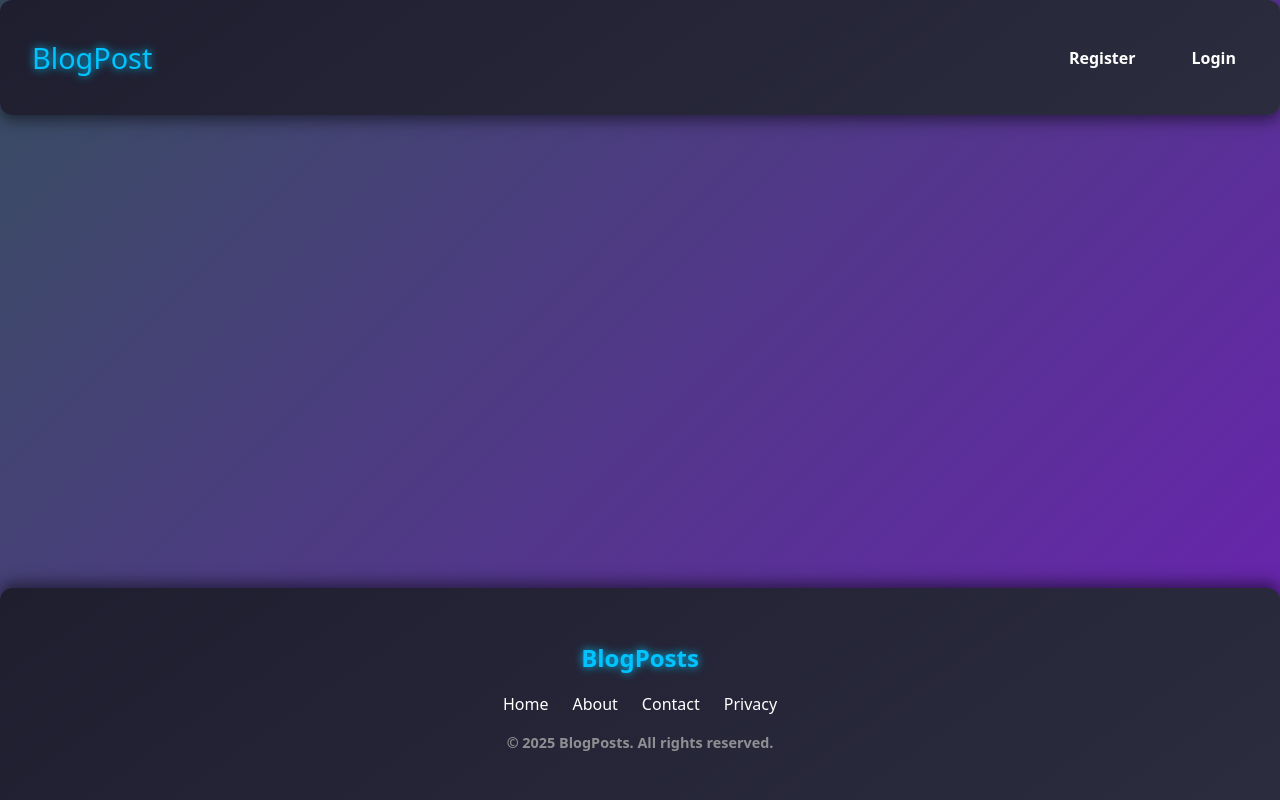
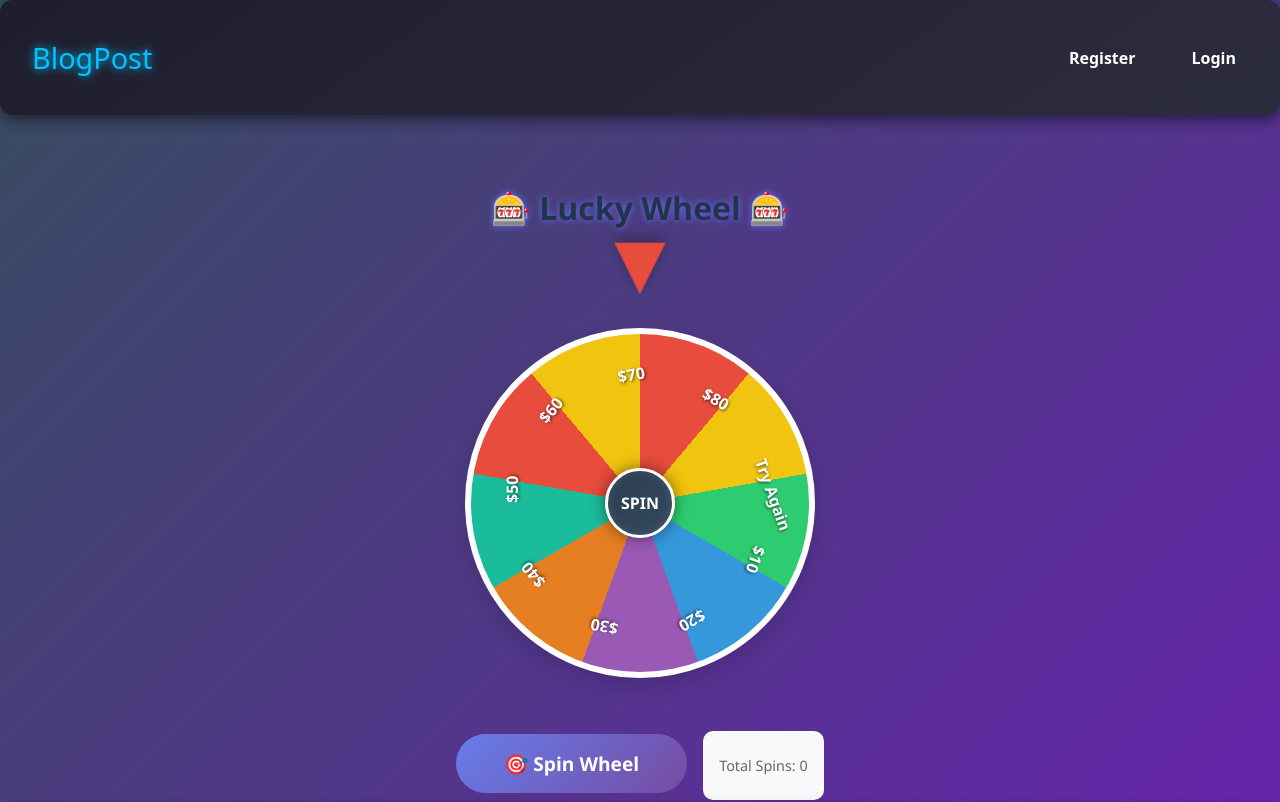
Before and after one commit to Rajdeep7424/mini-blog, a React (Vite) app in the folder frontend/: page /wheel in a window 1280 px wide. Shown: the top 802 px of the page. Built offline with nearby package versions, Linux system fonts and the light colour scheme.

Commit message:
wheelspin game added

```diff
--- a/frontend/src/App.jsx
+++ b/frontend/src/App.jsx
@@ -22,6 +22,7 @@ import TictactoeMultiplayer from './pages/Games/TicTacToe/TictactoeMultiplayer'
 import CarRace from './pages/Games/CarRace/CarRace'
 import Minesweeper from './pages/Games/MineSweeper/MineSweeper'
 import Aviator from './pages/Games/Aviator/Aviator'
+import Wheel from './pages/Games/Wheels/Wheels'
 
 function AppWrapper() {
   const { match, gameResult } = useGame(); // get gameResult too
@@ -41,6 +42,7 @@ function AppWrapper() {
         <Route path='/tictactoe-multiplayer' element={<TictactoeMultiplayer />} />
         <Route path="/minesweeper" element={<Minesweeper />} />
         <Route path="/aviator" element={<Aviator />} />
+        <Route path="/wheel" element={<Wheel />} />
         <Route path='/bloglist' element={<Bloglist />} />
         <Route path='/myblogs' element={<MyBlogList />} />
         <Route path='/myblogs/:id' element={<MyBlogDetails />} />
--- a/frontend/src/pages/Games/Games.jsx
+++ b/frontend/src/pages/Games/Games.jsx
@@ -14,6 +14,7 @@ export default function Games(){
         { name: "Car Race", link: "/carrace", theme: styles.carrace },
         { name: "Mine Sweeper", link: "/minesweeper", theme: styles.minesweeper },
         { name: "Aviator", link: "/aviator", theme: styles.tictactoe },
+        { name: "Spin Wheel", link: "/wheel", theme: styles.carrace },
     ];
 
     return(
--- /dev/null
+++ b/frontend/src/pages/Games/Wheels/Wheel.module.css
@@ -0,0 +1,173 @@
+.container {
+  text-align: center;
+  font-family: "Segoe UI", Tahoma, Geneva, Verdana, sans-serif;
+  padding: 1rem;
+  margin-top: 2rem;
+}
+
+.wheelWrapper {
+  width: 350px;
+  height: 350px;
+  margin: 1.5rem auto;
+  position: relative;
+  border-radius: 50%;
+  border: 6px solid #fff;
+  box-shadow: 0 8px 25px rgba(0,0,0,0.15), inset 0 0 30px rgba(0,0,0,0.1);
+  background: radial-gradient(circle at center, #fff 0%, #f8f9fa 100%);
+}
+
+.wheel {
+  width: 100%;
+  height: 100%;
+  border-radius: 50%;
+  position: relative;
+  overflow: hidden;
+  transition: transform 4s cubic-bezier(0.17, 0.67, 0.83, 0.67);
+}
+
+/* Remove these unused styles if they exist in your CSS:
+.segment {
+  position: absolute;
+  width: 100%;
+  height: 100%;
+  top: 0;
+  left: 0;
+  transform-origin: 50% 50%;
+  display: flex;
+  align-items: center;
+  justify-content: center;
+}
+
+.segment span {
+  position: absolute;
+  top: 50%;
+  left: 50%;
+  width: 100px;
+  text-align: left;
+  font-weight: 700;
+  color: #fff;
+  text-shadow: 1px 1px 3px rgba(0,0,0,0.5);
+  font-size: 1rem;
+  transform-origin: left center;
+  padding-left: 10px;
+}
+*/
+
+.centerCircle {
+  position: absolute;
+  top: 50%;
+  left: 50%;
+  width: 70px;
+  height: 70px;
+  margin-left: -35px;
+  margin-top: -35px;
+  background: linear-gradient(135deg, #2c3e50, #34495e);
+  border-radius: 50%;
+  z-index: 5;
+  box-shadow: 0 0 15px rgba(0,0,0,0.5), inset 0 0 10px rgba(255,255,255,0.1);
+  border: 3px solid #fff;
+  display: flex;
+  align-items: center;
+  justify-content: center;
+  color: white;
+  font-weight: bold;
+  cursor: pointer;
+}
+
+.label {
+  position: absolute; /* Changed from relative */
+  top: 50%; /* Changed from 30% */
+  left: 50%; /* Changed from 30% */
+  transform-origin: 0 0;
+  font-weight: bold;
+  font-size: 1rem;
+  color: #fff;
+  text-shadow: 1px 1px 3px rgba(0,0,0,0.6);
+}
+.pointer {
+  width: 0;
+  height: 0;
+  border-left: 25px solid transparent;
+  border-right: 25px solid transparent;
+  border-bottom: 50px solid #e74c3c;
+  margin: 0 auto;
+  position: relative;
+  top: -15px;
+  z-index: 10;
+  rotate: 180deg;
+  filter: drop-shadow(0 4px 8px rgba(0,0,0,0.3));
+  animation: bounce 1.5s infinite ease-in-out;
+}
+
+@keyframes bounce {
+  0%, 100% { transform: translateY(0) scale(1); }
+  50% { transform: translateY(-8px) scale(1.05); }
+}
+
+.spinBtn {
+  margin-top: 2rem;
+  margin-right: 1rem;
+  padding: 1rem 3rem;
+  font-size: 1.2rem;
+  font-weight: 600;
+  cursor: pointer;
+  background: linear-gradient(135deg, #667eea 0%, #764ba2 100%);
+  color: #fff;
+  border: none;
+  border-radius: 50px;
+  transition: all 0.4s ease;
+}
+
+.spinBtn:disabled {
+  opacity: 0.7;
+  cursor: not-allowed;
+}
+
+.result {
+  margin-top: 2rem;
+  font-size: 1.8rem;
+  font-weight: 700;
+  color: #27ae60;
+  text-shadow: 2px 2px 4px rgba(0,0,0,0.2);
+  min-height: 60px;
+  display: flex;
+  align-items: center;
+  justify-content: center;
+  animation: fadeIn 0.5s ease-in;
+}
+
+.winnerAnimation {
+  animation: celebrate 0.6s ease-in-out 3;
+}
+
+@keyframes fadeIn {
+  from { opacity: 0; transform: translateY(20px); }
+  to { opacity: 1; transform: translateY(0); }
+}
+
+@keyframes celebrate {
+  0%,100% { transform: scale(1); color: #27ae60; }
+  25% { transform: scale(1.1); color: #e74c3c; }
+  50% { transform: scale(1.05); color: #3498db; }
+  75% { transform: scale(1.1); color: #f39c12; }
+}
+
+.stats {
+  margin-top: 1.5rem;
+  padding: 1rem;
+  background: #f8f9fa;
+  border-radius: 10px;
+  display: inline-block;
+}
+
+.stats p {
+  margin: 0.5rem 0;
+  color: #666;
+  font-size: 0.9rem;
+}
+
+@media (max-width: 480px) {
+  .wheelWrapper { width: 250px; height: 250px; }
+  .label { font-size: 0.85rem; }
+  .result { font-size: 1.4rem; }
+}
--- /dev/null
+++ b/frontend/src/pages/Games/Wheels/Wheels.jsx
@@ -0,0 +1,137 @@
+// Wheel.jsx
+import React, { useState } from "react";
+import styles from "./Wheel.module.css";
+
+const Wheel = () => {
+  const segments = ["$10", "$20", "$30", "$40", "$50", "$60" , "$70","$80", "Try Again"];
+  const colors = ["#e74c3c", "#f1c40f", "#2ecc71", "#3498db", "#9b59b6", "#e67e22", "#1abc9c"];
+  const segmentAngle = 360 / segments.length;
+
+  const [spinning, setSpinning] = useState(false);
+  const [rotation, setRotation] = useState(0);
+  const [result, setResult] = useState("");
+  const [spins, setSpins] = useState(0);
+  const [lastWinner, setLastWinner] = useState("");
+
+  const spinWheel = () => {
+    if (spinning) return;
+
+    setSpinning(true);
+    setResult("");
+
+    // Step 1: Decide how much the wheel should spin
+    const baseSpins = (5 + Math.floor(Math.random() * 3)) * 360; // 5–7 full spins
+    const randomSpin = Math.floor(Math.random() * 360);           // Extra random offset
+    const totalRotation = baseSpins + randomSpin;                 // Total rotation
+
+    // Useful logs for debugging
+    console.log("Spinning...");
+    console.log("Base Spins:", baseSpins);
+    console.log("Random Spin:", randomSpin);
+    console.log("Total Rotation (deg):", totalRotation);
+
+    setRotation(totalRotation);
+    setSpins((prev) => prev + 1);
+
+    // Step 2: After animation ends, determine the winner
+    setTimeout(() => {
+      const normalizedRotation = totalRotation % 360;           // Keep within 0-359°
+      const pointerAngle = (360 - normalizedRotation) % 360;    // Correct for pointer at top
+      const index = (Math.floor(pointerAngle / segmentAngle) % segments.length)-2; //added -2 and it started giving exact result as visually can be seen
+      const winner = segments[index];
+
+      console.log("Normalized Rotation (deg):", normalizedRotation);
+      console.log("Pointer Angle (deg):", pointerAngle);
+      console.log("Winner Index:", index);
+      console.log("Winner Segment:", winner);
+
+      setResult(winner);
+      if (winner !== "Try Again") {
+        setLastWinner(winner);
+      }
+      setSpinning(false);
+    }, 4000); // Match CSS spin duration
+  };
+
+  // Wheel gradient
+  const gradient = `conic-gradient(from 0deg, ${segments
+    .map(
+      (_, i) =>
+        `${colors[i % colors.length]} ${i * segmentAngle}deg ${(i + 1) * segmentAngle}deg`
+    )
+    .join(", ")})`;
+
+  return (
+    <div className={styles.container}>
+      <h1>🎰 Lucky Wheel 🎰</h1>
+
+      {/* Pointer */}
+      <div className={styles.pointer}></div>
+
+      {/* Wheel */}
+      <div className={styles.wheelWrapper}>
+        <div
+          className={styles.wheel}
+          style={{
+            transform: `rotate(${rotation}deg)`,
+            background: gradient,
+            transition: spinning ? 'transform 4s cubic-bezier(0.2, 0.8, 0.3, 1)' : 'none'
+          }}
+        >
+          {segments.map((seg, i) => {
+            const angle = 360 / segments.length;
+            return (
+              <span
+                key={i}
+                className={styles.label}
+                style={{
+                  transform: `rotate(${angle * i + angle/2 }deg) translate(140px) rotate(90deg)`,
+                }}
+              >
+                {seg}
+              </span>
+            );
+          })}
+        </div>
+
+        <div
+          className={styles.centerCircle}
+          onClick={spinWheel}
+          style={{ cursor: spinning ? 'not-allowed' : 'pointer' }}
+        >
+          SPIN
+        </div>
+      </div>
+
+      {/* Result */}
+      {result && (
+        <h2
+          className={`${styles.result} ${
+            !result.includes("Try Again") ? styles.winnerAnimation : ""
+          }`}
+        >
+          {result === "Try Again"
+            ? "😢 Try Again!"
+            : `🎉 You won: ${result}!`}
+        </h2>
+      )}
+      {/* Spin Button */}
+      <button
+        onClick={spinWheel}
+        disabled={spinning}
+        className={styles.spinBtn}
+      >
+        {spinning ? "🎡 Spinning..." : "🎯 Spin Wheel"}
+      </button>
+
+
+      {/* Stats */}
+      <div className={styles.stats}>
+        <p>Total Spins: {spins}</p>
+        {lastWinner && <p>Last Win: {lastWinner}</p>}
+      </div>
+    </div>
+  );
+};
+
+export default Wheel;
```
